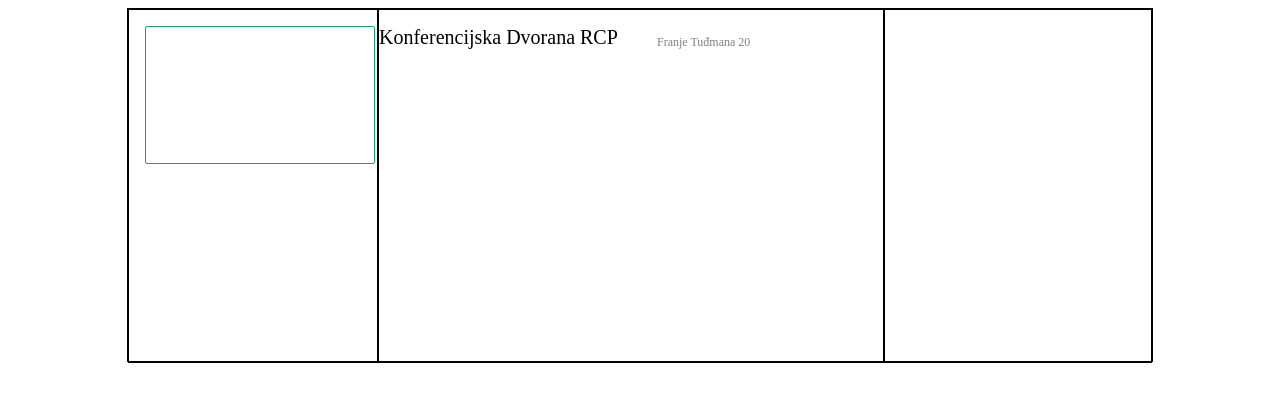
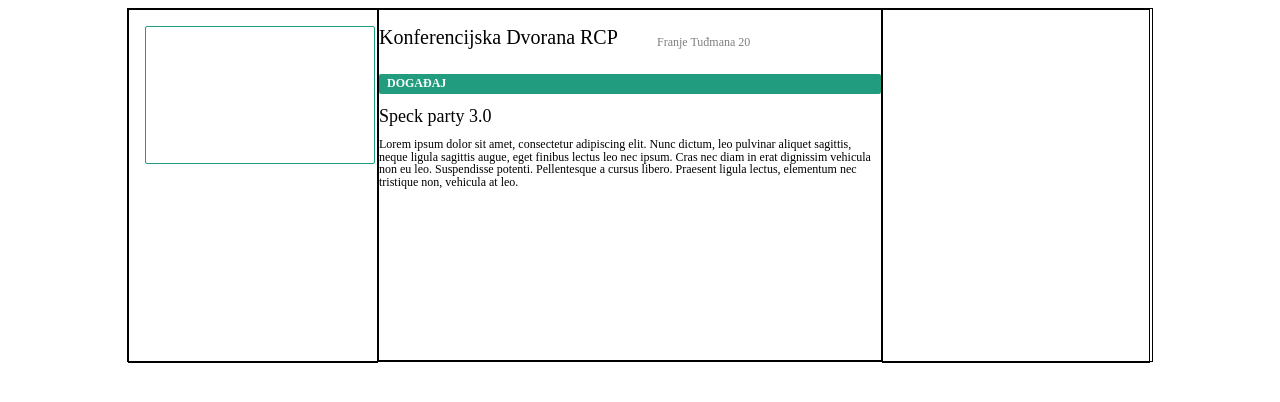
Before and after one commit to ispoljari/speck-academy-booking-app-client, a React (Create React App) app: page /admin-requests in a window 1280 px wide. Shown: the top 402 px of the page. Built offline with nearby package versions, Linux system fonts and the light colour scheme; no server answers.

Commit message:
Add middle content in DIV

```diff
--- a/src/UI/admin/components/hall-request/AdminHallRequest.js
+++ b/src/UI/admin/components/hall-request/AdminHallRequest.js
@@ -9,7 +9,10 @@ import {
   ButtonDiv,
   ImageHall,
   HeaderHall,
-  AdressHall
+  AdressHall,
+  EventItem,
+  EventName,
+  EventDesc
 } from './AdminHallRequestStyle';
 
 const AdminHallRequest = () => (
@@ -21,6 +24,15 @@ const AdminHallRequest = () => (
     <TextDiv>
       <HeaderHall>Konferencijska Dvorana RCP</HeaderHall>
       <AdressHall>Franje Tuđmana 20 </AdressHall>
+      <EventItem> DOGAĐAJ</EventItem>
+      <EventName>Speck party 3.0</EventName>
+      <EventDesc>
+        Lorem ipsum dolor sit amet, consectetur adipiscing elit. Nunc dictum,
+        leo pulvinar aliquet sagittis, neque ligula sagittis augue, eget finibus
+        lectus leo nec ipsum. Cras nec diam in erat dignissim vehicula non eu
+        leo. Suspendisse potenti. Pellentesque a cursus libero. Praesent ligula
+        lectus, elementum nec tristique non, vehicula at leo.
+      </EventDesc>
     </TextDiv>
 
     <ButtonDiv />
--- a/src/UI/admin/components/hall-request/AdminHallRequestStyle.js
+++ b/src/UI/admin/components/hall-request/AdminHallRequestStyle.js
@@ -32,6 +32,9 @@ const TextDiv = styled.div`
   border: 1px solid black;
   display: flex;
   flex-direction: row;
+  flex-wrap: wrap;
+  align-content: flex-start;
+  box-sizing: border-box;
 `;
 
 const ButtonDiv = styled.div`
@@ -50,7 +53,6 @@ const ImageHall = styled.div`
   object-fit: cover;
 `;
 const HeaderHall = styled.div`
-{
   width: 278px;
   height: 32px;
   font-family: Lora;
@@ -61,8 +63,8 @@ const HeaderHall = styled.div`
   line-height: normal;
   letter-spacing: normal;
   color: #000000;
-  margin-top:16px;
-  `;
+  margin-top: 16px;
+`;
 
 const AdressHall = styled.div`
   width: 117px;
@@ -79,6 +81,49 @@ const AdressHall = styled.div`
   margin-top: 25px;
 `;
 
+const EventItem = styled.div`
+  width: 504px;
+  height: 20px;
+  border-radius: 2px;
+  background-color: #229c7f;
+  margin-top: 16px;
+  font-family: Poppins;
+  font-size: 12px;
+  font-weight: 600;
+  color: #ffffff;
+  margin-top: 16px;
+  padding: 2px 8px;
+  box-sizing: border-box;
+`;
+
+const EventName = styled.div`
+  width: 508px;
+  height: 24px;
+  font-family: Poppins;
+  font-size: 18px;
+  font-weight: 500;
+  font-style: normal;
+  font-stretch: normal;
+  line-height: normal;
+  letter-spacing: normal;
+  color: #000000;
+  margin-top: 12px;
+`;
+
+const EventDesc = styled.div`
+  width: 504px;
+  height: 64px;
+  font-family: Poppins;
+  font-size: 12px;
+  font-weight: normal;
+  font-style: normal;
+  font-stretch: normal;
+  line-height: 1.05;
+  letter-spacing: normal;
+  color: #000000;
+  margin-top: 8px;
+`;
+
 export {
   HallReqContainer,
   HallReqTitle,
@@ -88,5 +133,8 @@ export {
   ButtonDiv,
   ImageHall,
   HeaderHall,
-  AdressHall
+  AdressHall,
+  EventItem,
+  EventName,
+  EventDesc
 };
```
